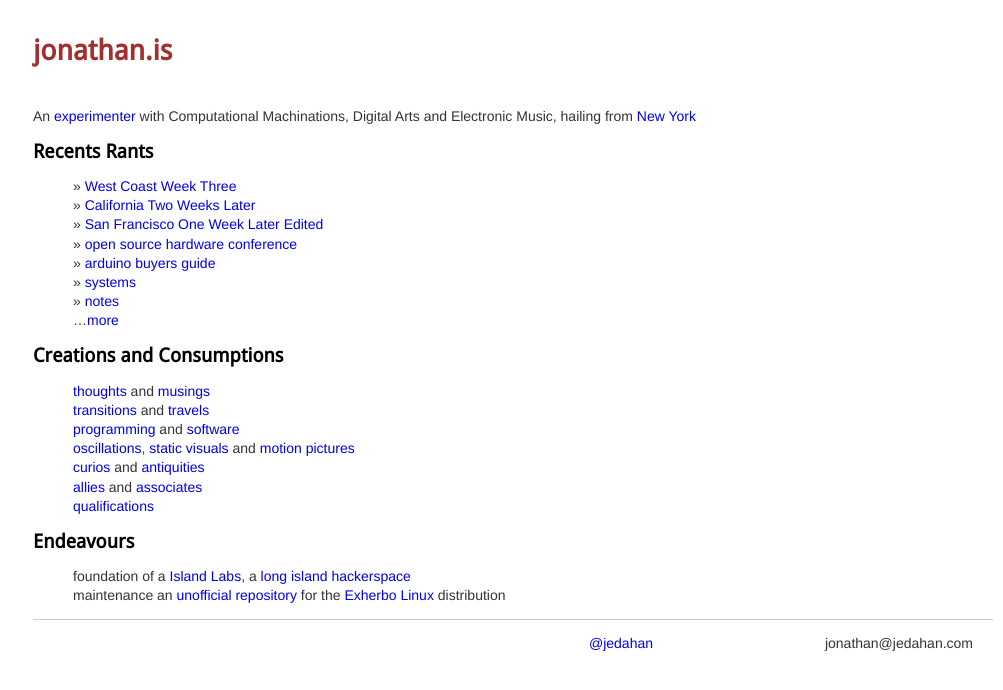
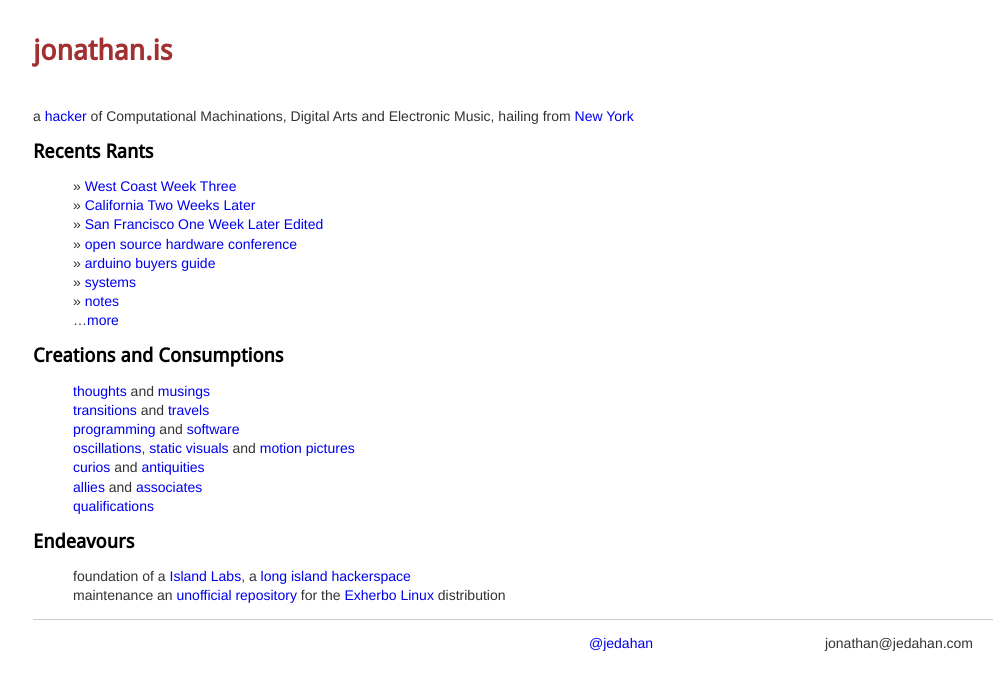
Before and after one commit to jedahan/jedahan.github.com, a Jekyll site: the page built from index.md, in a window 1280 px wide. Shown: the top 690 px of the page, without its empty margins (127-1130 px from the left). Built offline with Jekyll 4.4.1, drawn with Linux system fonts in a browser that asks for light colours.

Commit message:
better wording

```diff
--- a/index.md
+++ b/index.md
@@ -2,8 +2,7 @@
 layout: default
 title: Home
 ---
-
-An [experimenter][me] with Computational Machinations, Digital Arts and Electronic Music, hailing from [New York][ny]
+a [hacker][me] of Computational Machinations, Digital Arts and Electronic Music, hailing from [New York][ny]
 
 Recents Rants
 -------------
```
